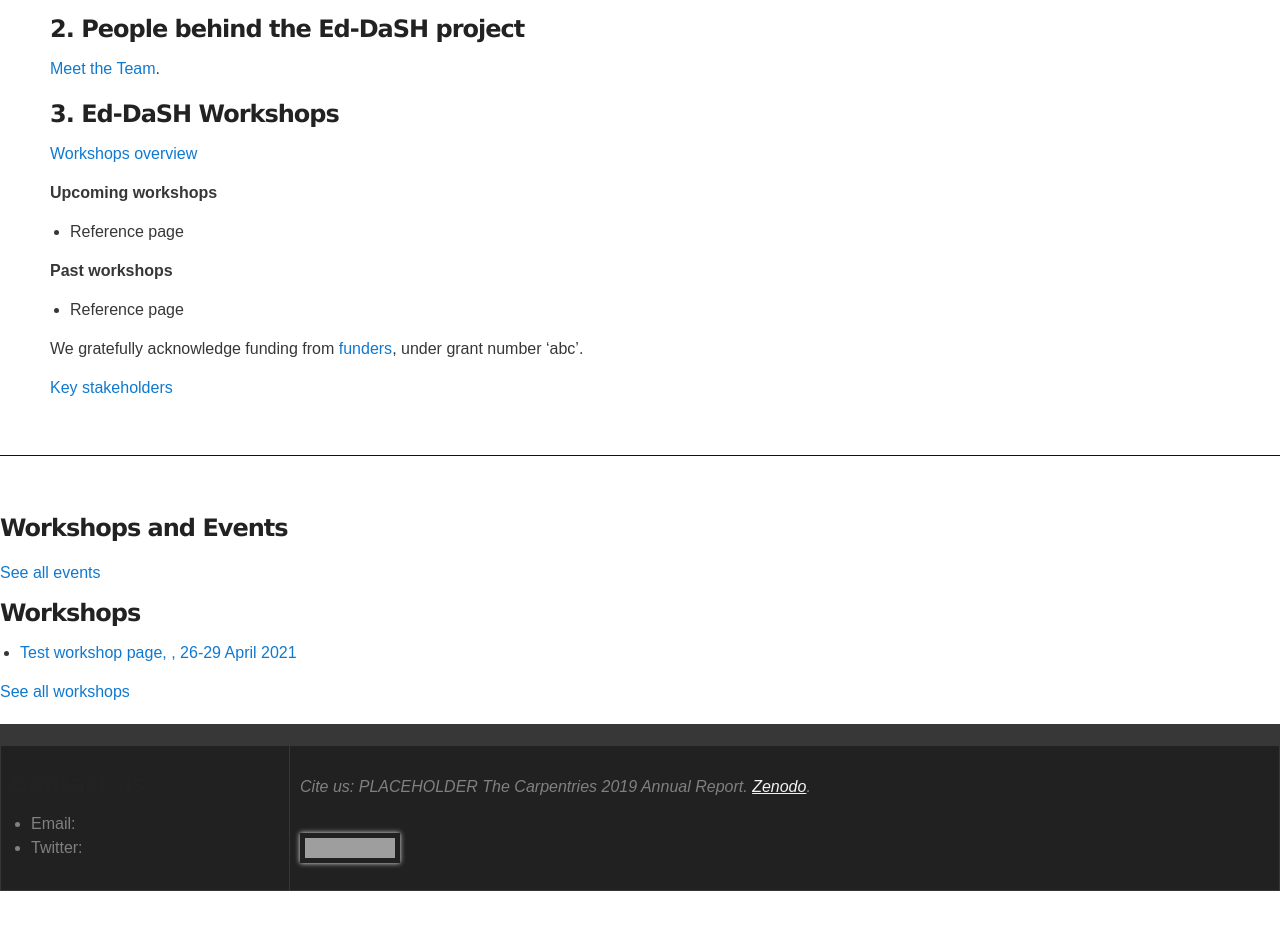
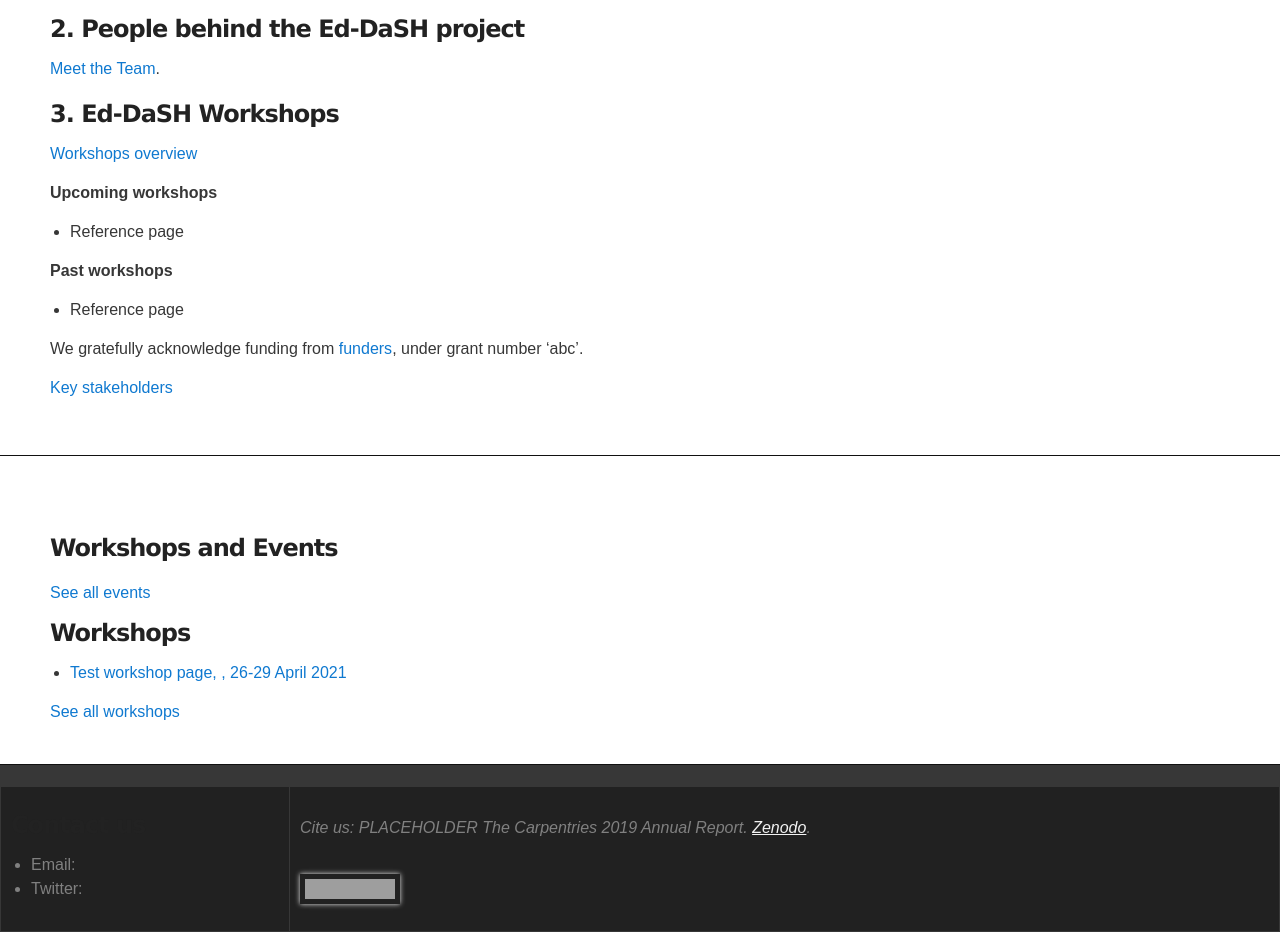
Before and after one commit to edcarp/Ed-DaSH, a Jekyll site: the page built from index.md, in a window 1280 px wide. Shown: the part 1004-1956 px from the top of the page. Built offline with Jekyll 4.4.1, drawn with Linux system fonts in a browser that asks for light colours; before the commit the page ends 1915 px from its top, so only the background shows below that; grey boxes are pictures that could not be loaded.

Commit message:
Update default.html

```diff
--- a/_layouts/default.html
+++ b/_layouts/default.html
@@ -60,9 +60,13 @@
 	      <text_content>
          	    {{ content }}
 	      </text_content>
-	      <section id="posts">
-            	{% include latest_news.html %}
-              </section>
+	      <div id="main_content_wrap" class="outer">
+   	        <div class="inner flex-wrapper">
+	          <section id="posts">
+            	    {% include latest_news.html %}
+                  </section>
+		</div>
+	       </div>
       </div>
 
 
```
